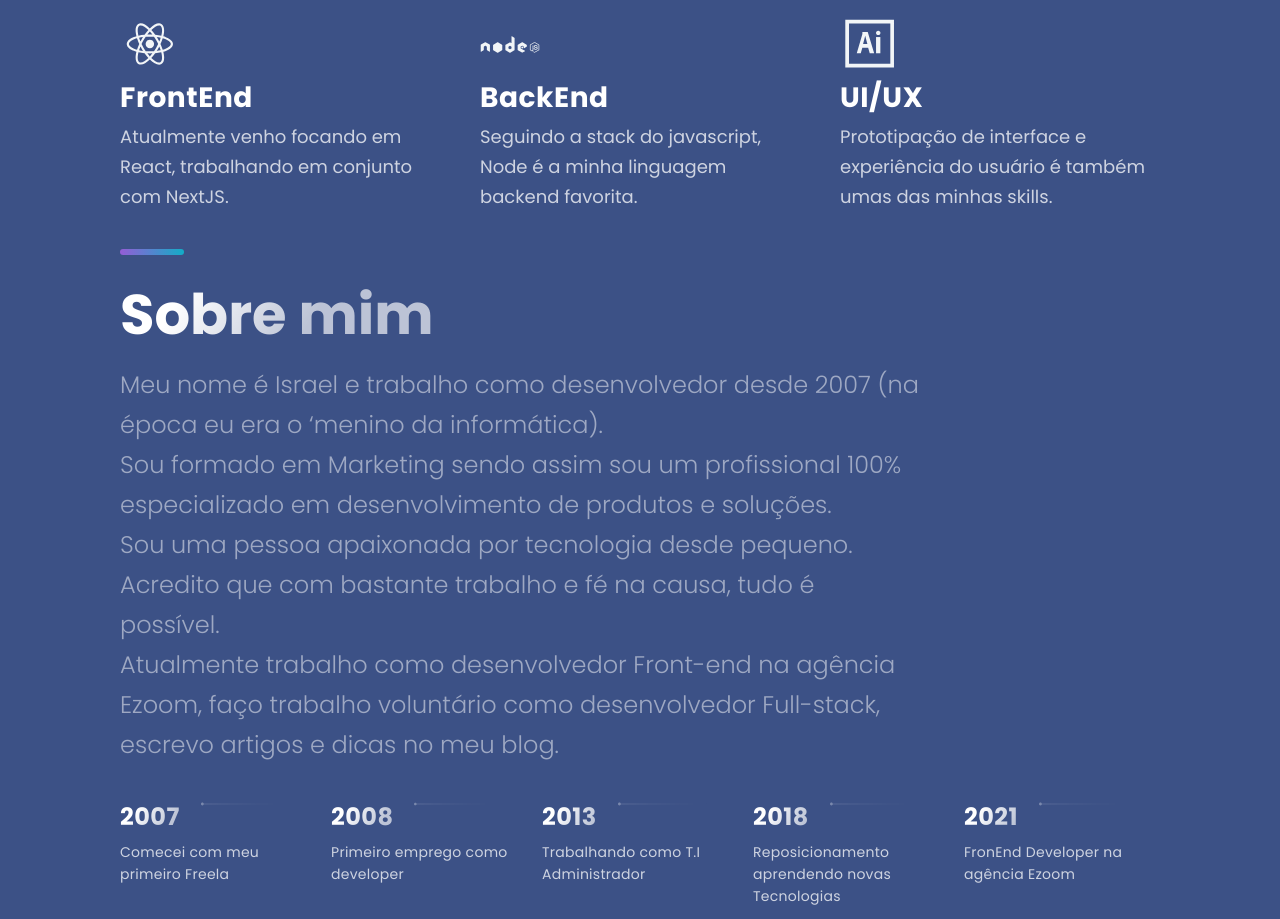
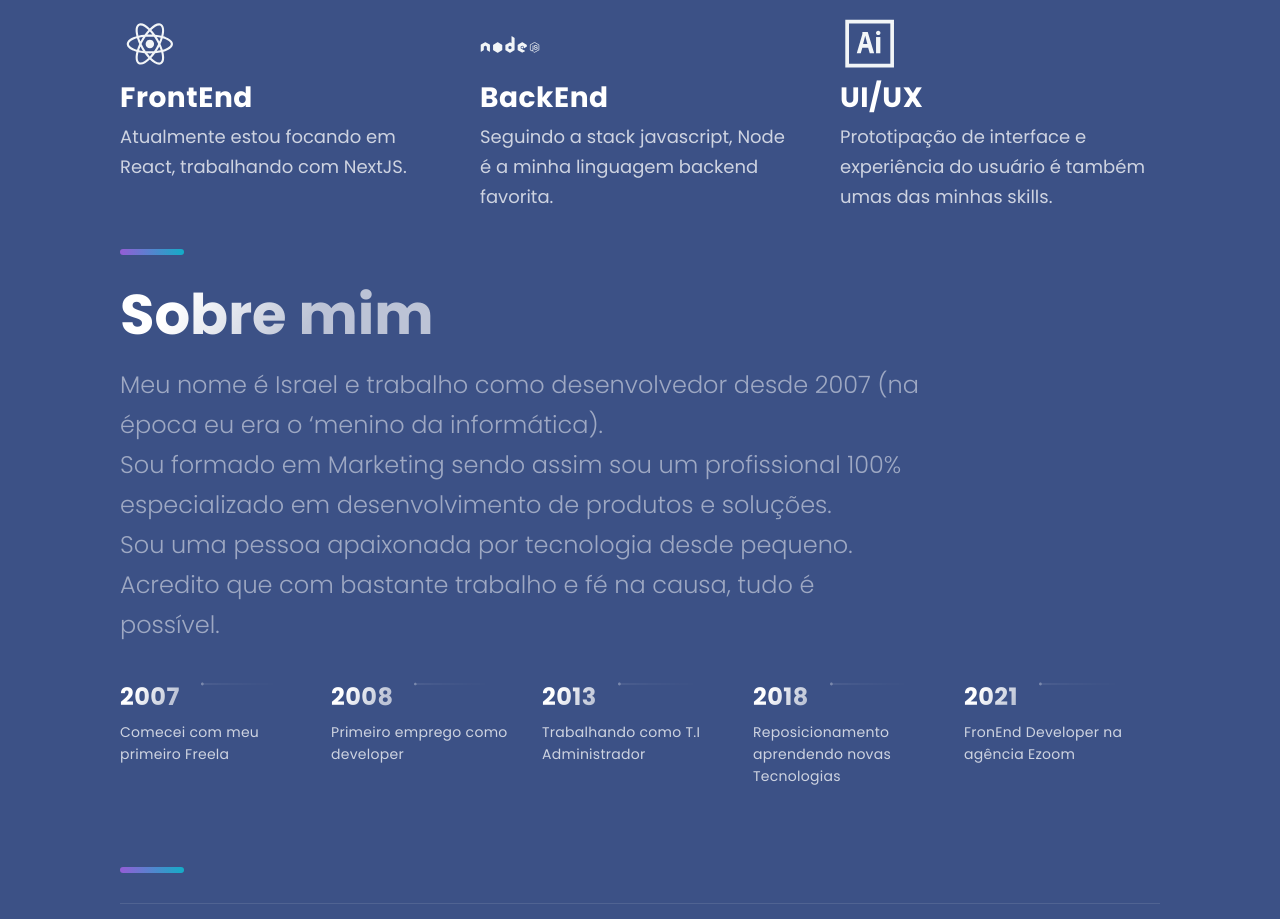
Before and after one commit to israelcena/mynewportfolio, a Next.js app: page / in a window 1280 px wide. Shown: the part 2500-3419 px from the top of the page. Built offline with nearby package versions, Linux system fonts and the light colour scheme.

Commit message:
change text

```diff
--- a/src/components/Technologies/Technologies.js
+++ b/src/components/Technologies/Technologies.js
@@ -28,8 +28,7 @@ const Technologies = () => (
         <ListContainer>
           <ListTitle>FrontEnd</ListTitle>
           <ListParagraph>
-            Atualmente venho focando em React, trabalhando em conjunto com
-            NextJS.
+            Atualmente estou focando em React, trabalhando com NextJS.
           </ListParagraph>
         </ListContainer>
       </ListItem>
@@ -38,7 +37,7 @@ const Technologies = () => (
         <ListContainer>
           <ListTitle>BackEnd</ListTitle>
           <ListParagraph>
-            Seguindo a stack do javascript, Node é a minha linguagem backend
+            Seguindo a stack javascript, Node é a minha linguagem backend
             favorita.
           </ListParagraph>
         </ListContainer>
--- a/src/components/TimeLine/TimeLine.js
+++ b/src/components/TimeLine/TimeLine.js
@@ -73,9 +73,6 @@ const Timeline = () => {
         especializado em desenvolvimento de produtos e soluções. <br />
         Sou uma pessoa apaixonada por tecnologia desde pequeno. Acredito que com
         bastante trabalho e fé na causa, tudo é possível. <br />
-        Atualmente trabalho como desenvolvedor Front-end na agência Ezoom, faço
-        trabalho voluntário como desenvolvedor Full-stack, escrevo artigos e
-        dicas no meu blog.
       </SectionText>
       <CarouselContainer ref={carouselRef} onScroll={handleScroll}>
         <>
```
